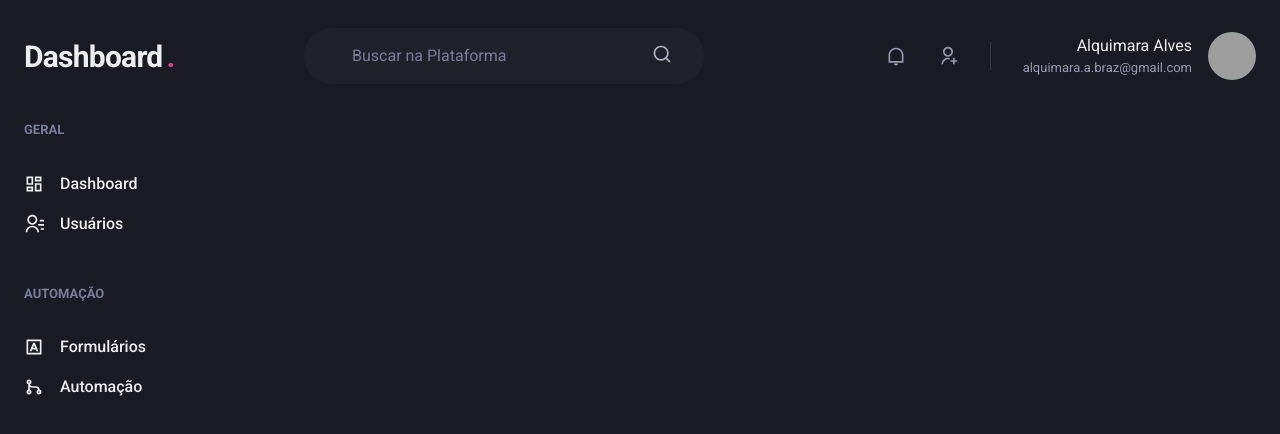
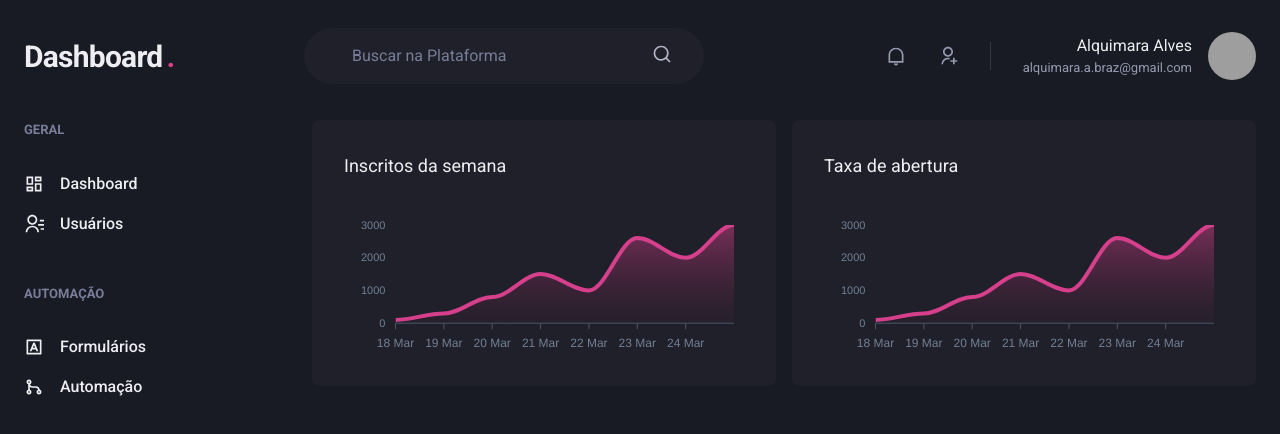
Before and after one commit to alquimara/Dashboard, a Next.js app: page /dashboard in a window 1280 px wide. Shown: the top 434 px of the page. Built offline with nearby package versions, Linux system fonts and the light colour scheme; grey boxes are pictures that could not be loaded.

Commit message:
adicionado os graficos na page Dasboard, utilizando a biblioteca de apexCharts

```diff
--- a/package.json
+++ b/package.json
@@ -16,9 +16,11 @@
     "@types/node": "18.15.3",
     "@types/react": "18.0.28",
     "@types/react-dom": "18.0.11",
+    "apexcharts": "^3.37.1",
     "framer-motion": "^10.3.0",
     "next": "13.2.4",
     "react": "18.2.0",
+    "react-apexcharts": "^1.4.0",
     "react-dom": "18.2.0",
     "react-icons": "^4.8.0",
     "typescript": "4.9.5"
--- a/src/pages/dashboard.tsx
+++ b/src/pages/dashboard.tsx
@@ -1,10 +1,81 @@
-import { Flex } from '@chakra-ui/react'
+import { Box, Flex, SimpleGrid,Text,theme } from '@chakra-ui/react'
 import Head from 'next/head'
 import React from 'react'
 import { Header} from '../components/Header'
 import { SideBar } from '../components/SideBar'
+import dynamic from 'next/dynamic'
 
 export default function dashboard() {
+
+  const Chart = dynamic(()=> import('react-apexcharts'),{
+    ssr:false
+  })
+  const options={
+    chart:{
+      toolbar:{
+        show:false,
+      },
+      zoom:{
+        enabled: false
+      },
+      foreColor:theme.colors.gray[500]
+    },
+    grid:{
+      show:false
+    },
+    dataLabels:{
+      enabled:false
+    },
+    colors:[theme.colors.pink[500]],
+    tooltip:{
+      enabled:true,
+      fillSeriesColor: true,
+      x:{
+        show:false
+      }
+
+    },
+    stroke:{
+    show:true,
+    },
+    xaxis:{
+      type:'datetime',
+      axisBorder:{
+        color:theme.colors.gray[600]
+      },
+      axisTicks:{
+        color:theme.colors.gray[600]
+      },
+    },
+    fill:{
+      opacity:0.3,
+      type:'gradient',
+      gradient:{
+        shade:'dark',
+        opacityFrom: 0.7,
+        opacityTo: 0.3
+      }
+
+    },
+
+  plotOptions: {
+    chart: {
+      distributed: true
+    }
+  },
+}
+  const series=[
+    {name:'inscritos',data:[
+      {x:'2021-03-18T00:00:00.000Z',y:100},
+      {x:'2021-03-19T00:00:00.000Z', y:300 },
+      {x:'2021-03-20T00:00:00.000Z', y:800},
+      {x:'2021-03-21T00:00:00.000Z', y:1500},
+      {x:'2021-03-22T00:00:00.000Z', y:1000},
+      {x:'2021-03-23T00:00:00.000Z', y:2600},
+      {x:'2021-03-24T00:00:00.000Z',y:2000},
+      {x:'2021-03-25T00:00:00.000Z', y:3000}
+    ]}
+  ]
   return (
     <>
     <Head>
@@ -14,8 +85,34 @@ export default function dashboard() {
       <Header/>
       <Flex w="100%" my="6" maxWidth="1480px" mx="auto" px="6">
         <SideBar/>
+        <SimpleGrid flex='1' gap="4" minChildWidth="320px" alignItems="flex-start">
+          <Box
+          p="8"
+          bg="gray.800"
+          borderRadius="8"
+          pb="4"
+          >
+            <Text fontSize="lg" mb="4">
+              Inscritos da semana
+            </Text>
+            <Chart type='area' options={options} series={series} height={160}/>
+
+          </Box>
+          <Box
+          p="8"
+          bg="gray.800"
+          borderRadius="8"
+          pb="4"
+          >
+            <Text fontSize="lg" mb="4">
+              Taxa de abertura
+            </Text>
+            <Chart type='area' options={options} series={series} height={160}/>
+
+          </Box>
+
+        </SimpleGrid>
       </Flex>
-
     </Flex>
 
     </>
```
Also changed, not shown: 1 other file (tests, documents, lock files or other folders).
